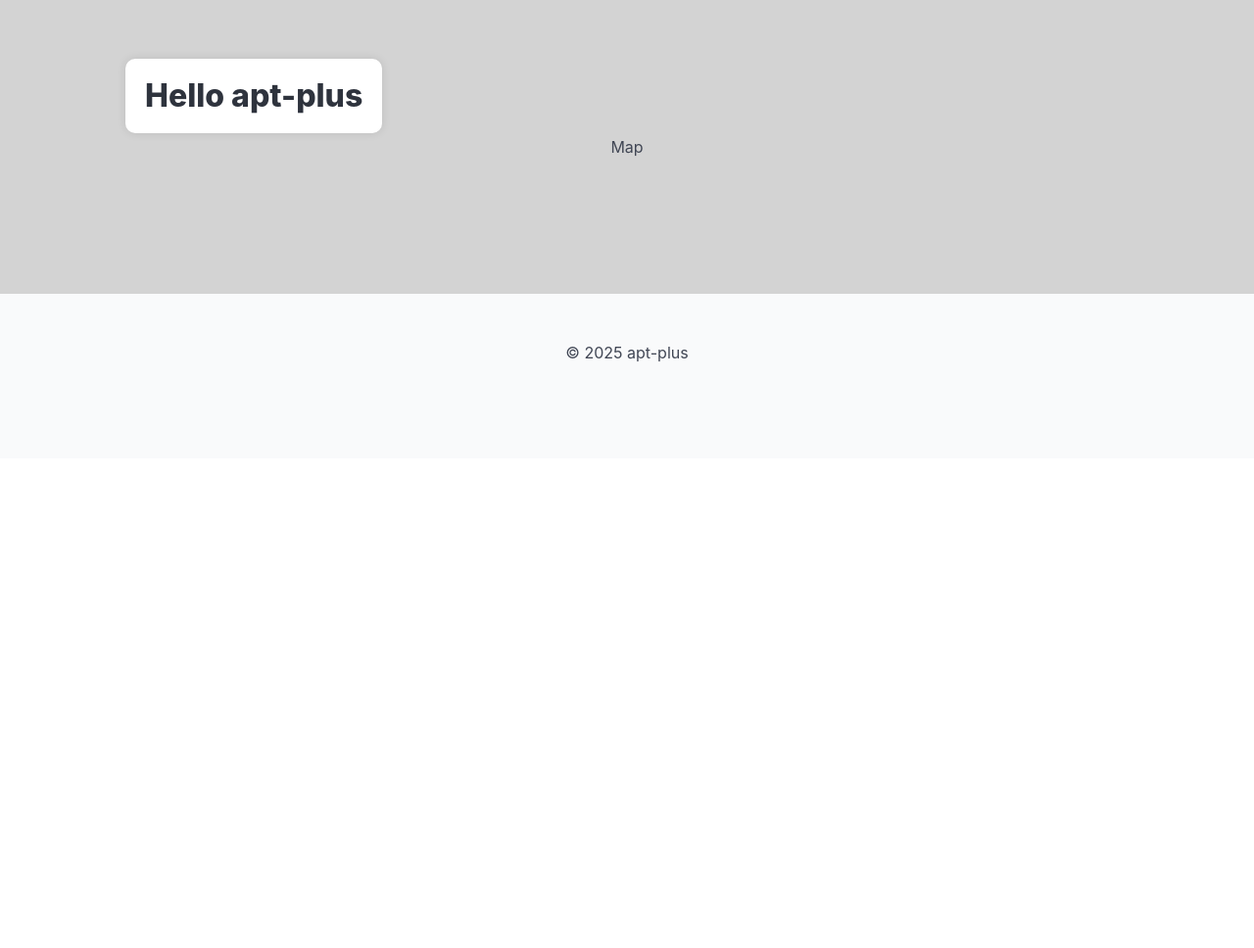
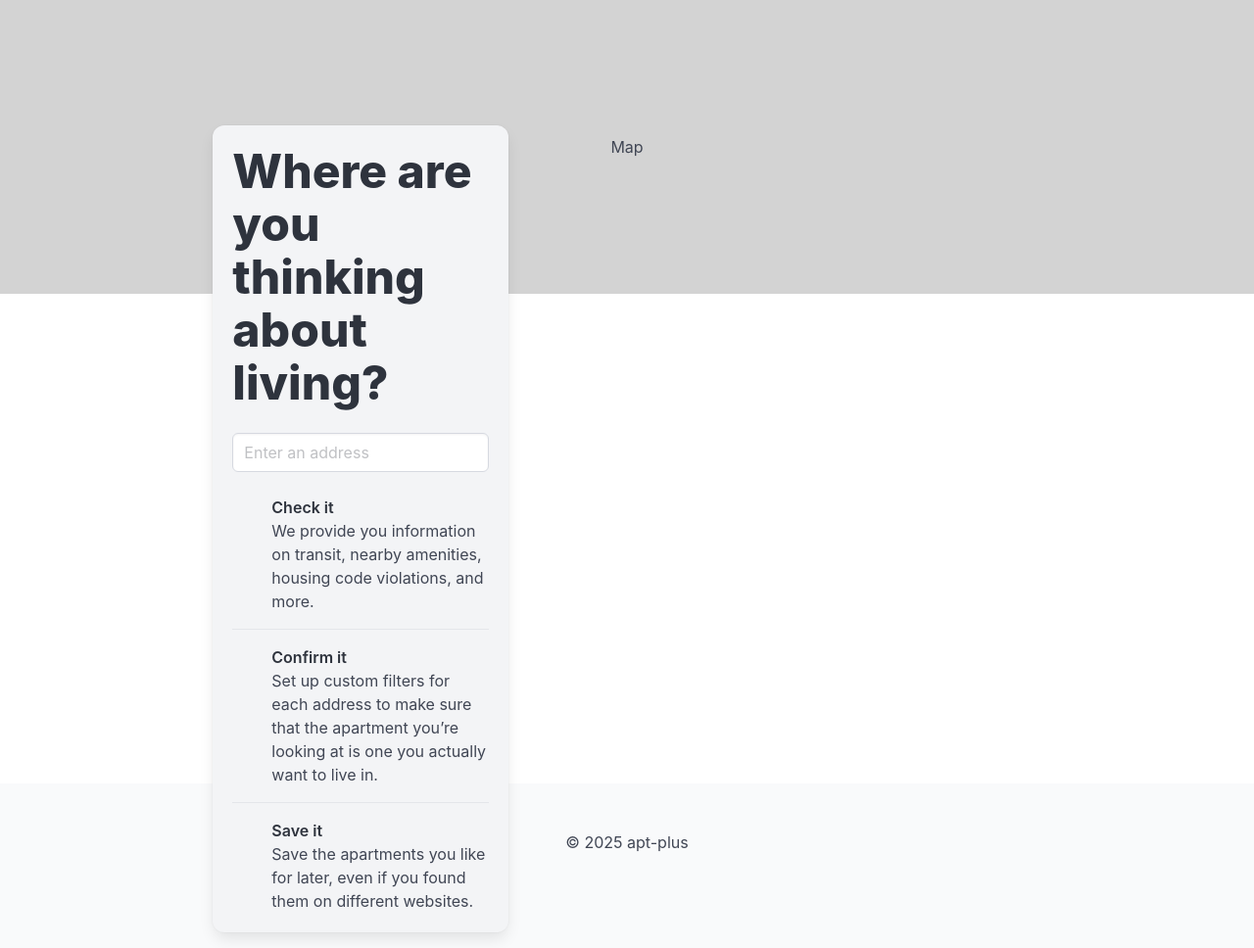
Before and after one commit to uchicago-capp-30320/apt-plus, a Django app: page / in a window 1280 px wide. Shown: the part 56-1024 px from the top of the page at 98% size. Before the commit the page ends 426 px from the top, so only its background shows below. Run offline with Django 4.2, Linux system fonts and the light colour scheme.

Commit message:
feat: add address search box using Bulma and FontAwesome

```diff
--- a/templates/home.html
+++ b/templates/home.html
@@ -6,12 +6,77 @@
 
 <div style="position: relative;">
 
-  {% include "map.html" %}
-
-  <div style="position: absolute; top: 20%; left: 10%; background: white; padding: 20px; border-radius: 10px; box-shadow: 0 0 10px rgba(0,0,0,0.1);">
-    <h1 class="title is-3">Hello apt-plus</h1>
+  <!-- Map container -->
+  <div style="width: 100%; height: 100vh;">
+    {% include "map.html" %}
   </div>
 
-</div>
+  <div class="columns is-mobile is-multiline" style="position: absolute; top: 8rem; left: 0; right: 0; z-index: 2;">
+    <div class="column is-3 is-offset-2">
+      <div class="box has-background-light">
+
+        <!-- Title -->
+        <h1 class="title is-size-3-mobile is-size-2-tablet is-size-1-desktop">
+            Where are you thinking about living?
+          </h1>
+
+
+        <!-- search bar -->
+        <div class="field" style="position: relative;">
+            <div class="control has-icons-right">
+              <input class="input" type="text" placeholder="Enter an address">
+              <span class="icon is-small is-right" style="pointer-events: auto; cursor: pointer; color: #363636;">
+                <i class="fas fa-search"></i>
+              </span>
+            </div>
+          </div>
+
+
+        <!-- Bullets -->
+        <div class="mt-5">
+          <!-- Check it -->
+          <div class="media mb-4">
+            <div class="media-left">
+                <span class="icon" style="color: #0B8ADB;">
+                <i class="fas fa-map-marker-alt fa-lg"></i>
+              </span>
+            </div>
+            <div class="media-content">
+              <p><strong>Check it</strong></p>
+              <p>We provide you information on transit, nearby amenities, housing code violations, and more.</p>
+            </div>
+          </div>
+
+          <!-- Confirm it -->
+          <div class="media mb-4">
+            <div class="media-left">
+               <span class="icon" style="color: #DB0B0B;">
+                <i class="fas fa-filter fa-lg"></i>
+              </span>
+            </div>
+            <div class="media-content">
+              <p><strong>Confirm it</strong></p>
+              <p>Set up custom filters for each address to make sure that the apartment you’re looking at is one you actually want to live in.</p>
+            </div>
+          </div>
+
+          <!-- Save it -->
+          <div class="media">
+            <div class="media-left">
+               <span class="icon" style="color: #DBD80B;">
+                <i class="fas fa-bookmark fa-lg"></i>
+              </span>
+            </div>
+            <div class="media-content">
+              <p><strong>Save it</strong></p>
+              <p>Save the apartments you like for later, even if you found them on different websites.</p>
+            </div>
+          </div>
+        </div>
+
+      </div>
+    </div>
+  </div>
+
 
 {% endblock %}
```
